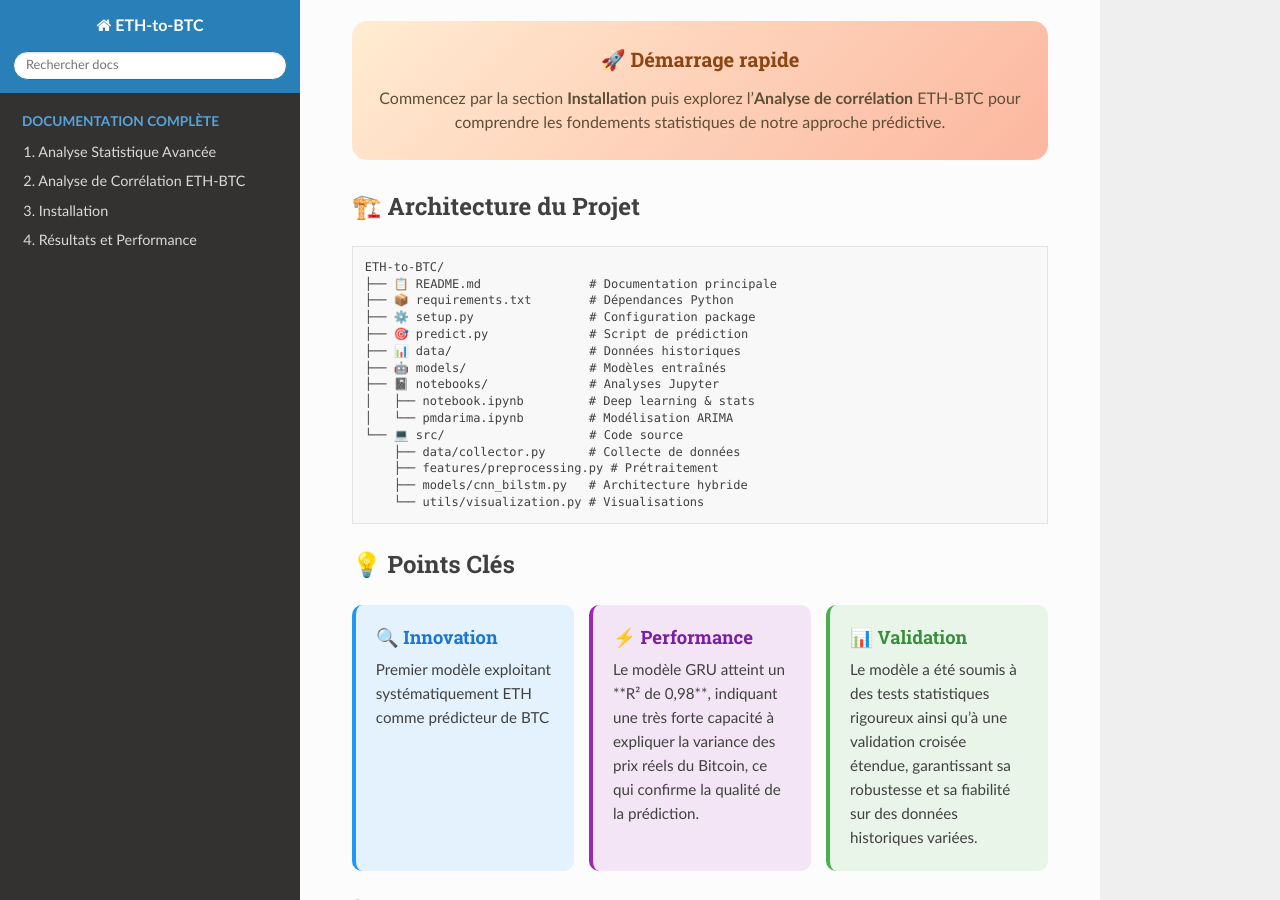
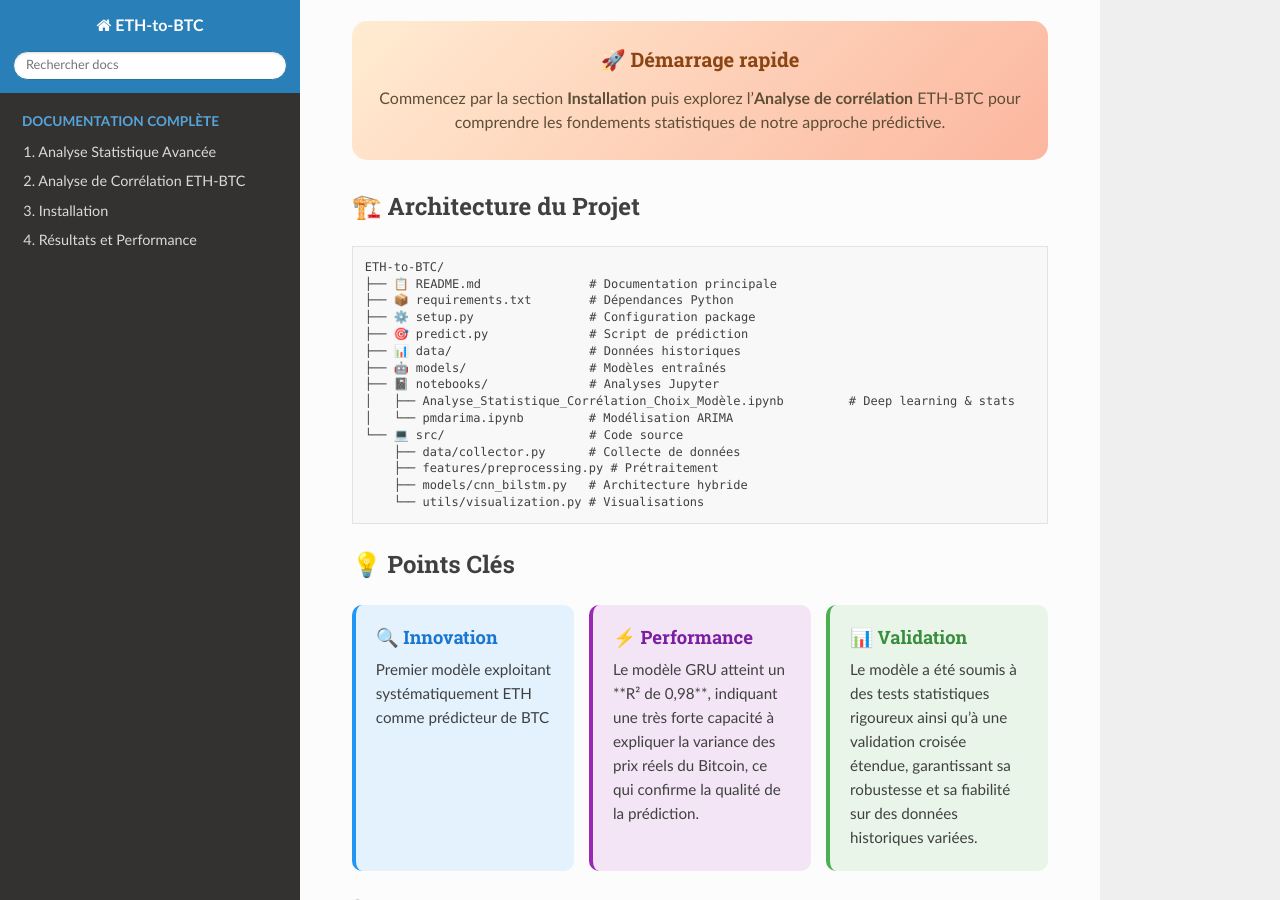
Before and after one commit to YoussefAIDT/ETH-to-BTC, a Sphinx documentation site: the page built from docs/source/index.rst, in a window 1280 px wide and 900 px high, scrolled down 2835 px. Built offline with Sphinx 7.4.7 and the Read the Docs theme 3.1.0, drawn with Linux system fonts in a browser that asks for light colours; pages that are not in the unit, such as notebooks, are missing from menus.

Commit message:
Update index.rst

```diff
--- a/docs/source/index.rst
+++ b/docs/source/index.rst
@@ -110,7 +110,7 @@ Notre stratégie multi-dimensionnelle combine :
    ├── 📊 data/                   # Données historiques
    ├── 🤖 models/                 # Modèles entraînés
    ├── 📓 notebooks/              # Analyses Jupyter
-   │   ├── notebook.ipynb         # Deep learning & stats
+   │   ├── Analyse_Statistique_Corrélation_Choix_Modèle.ipynb         # Deep learning & stats
    │   └── pmdarima.ipynb         # Modélisation ARIMA
    └── 💻 src/                    # Code source
        ├── data/collector.py      # Collecte de données
```
